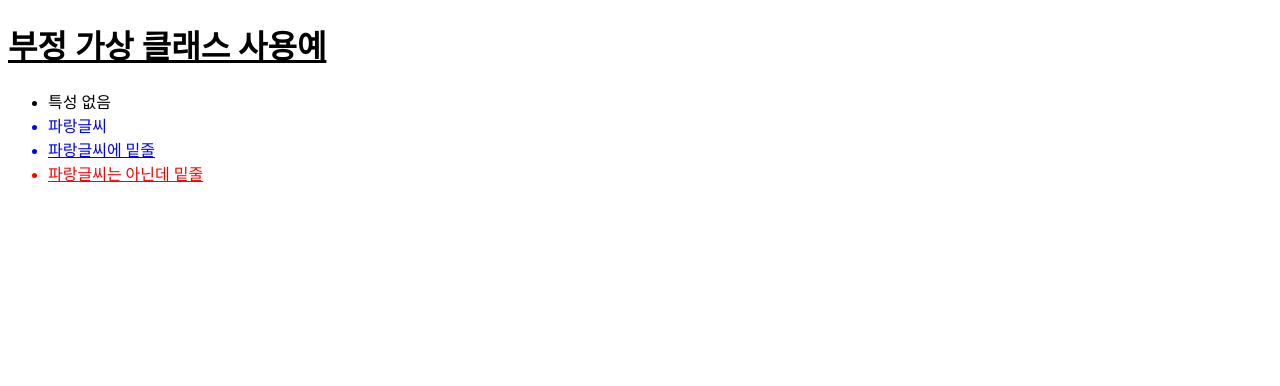
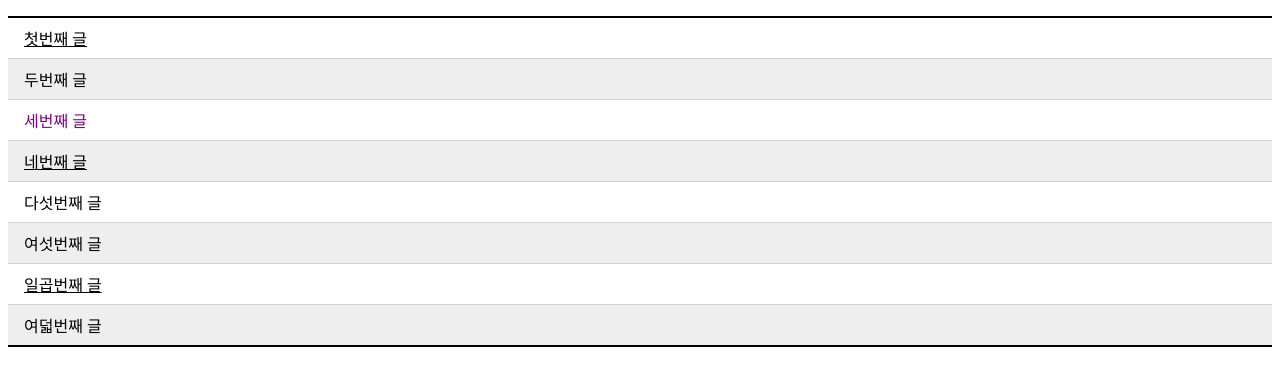
Before and after one commit to gatsjy/my-website, a plain HTML site: page CSS1.html in a window 1280 px wide. Drawn offline with Linux system fonts and the light colour scheme.

Commit message:
2021-03-17, 한주안, 관련 가상 클래스

```diff
--- a/CSS1.html
+++ b/CSS1.html
@@ -8,12 +8,15 @@
     <link rel="stylesheet" type="text/css" href="style.css"/>
 </head>
 <body>
-    <h1 class="underline">부정 가상 클래스 사용예</h1>
     <ul>
-      <li>특성 없음</li>
-      <li class="blue">파랑글씨</li>
-      <li class="blue underline">파랑글씨에 밑줄</li>
-      <li class="underline">파랑글씨는 아닌데 밑줄</li>
+        <li>첫번째 글</li>
+        <li>두번째 글</li>
+        <li>세번째 글</li>
+        <li>네번째 글</li>
+        <li>다섯번째 글</li>
+        <li>여섯번째 글</li>
+        <li>일곱번째 글</li>
+        <li>여덟번째 글</li>
     </ul>
 </body>
 </html>
--- a/style.css
+++ b/style.css
@@ -1,6 +1,12 @@
-.blue { color : blue;}
-.underline {text-decoration: underline;}
-
-/*아래 부터*/
-.underline:not(.blue) { color: red;}
-.underline:not(.blue):not(li) {color:inherit}
+ul{padding:0;}
+ul li{
+    list-style: none;
+    padding: 8px 16px;
+    border-top: 1px solid lightgray;
+}
+/*아래부터*/
+ul li:first-child {border-top: 2px solid black;}
+ul li:last-child {border-bottom: 2px solid black;}
+ul li:nth-child(3){color:purple;}
+ul li:nth-child(even){background-color: #eee;}
+ul li:nth-child(3n+1){text-decoration: underline;}
```
